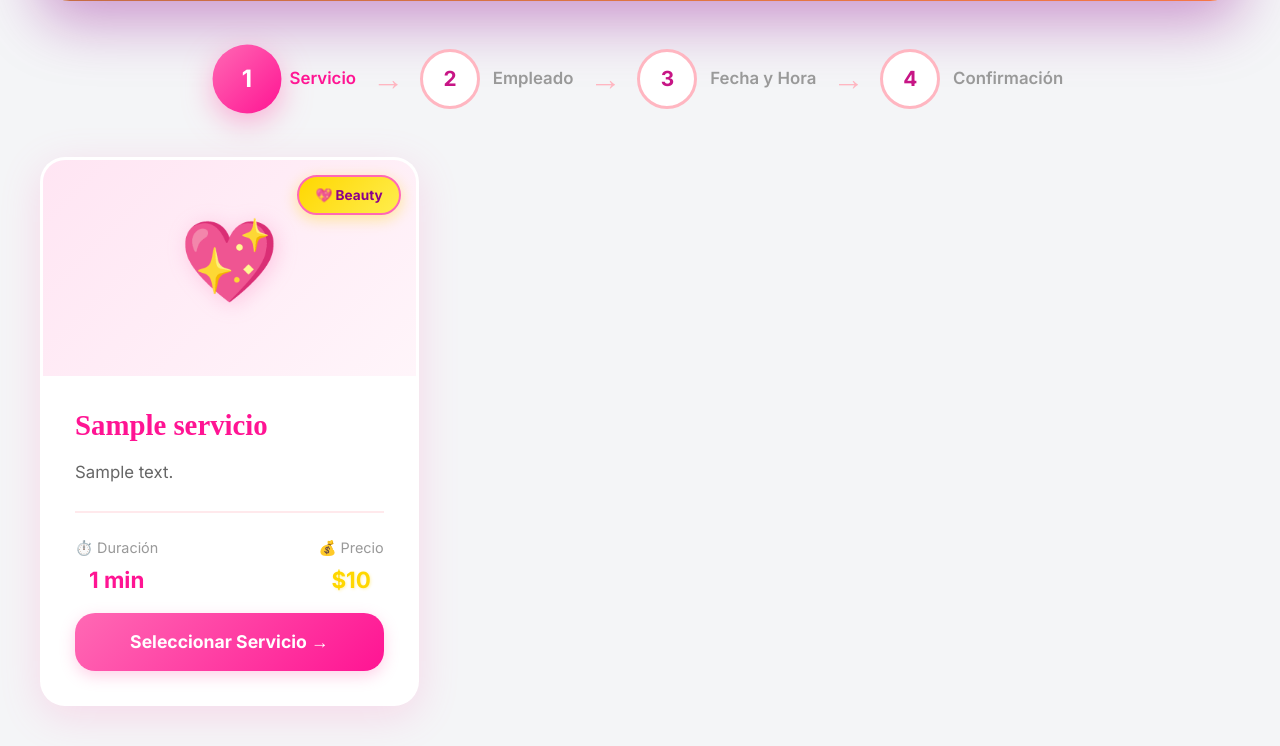
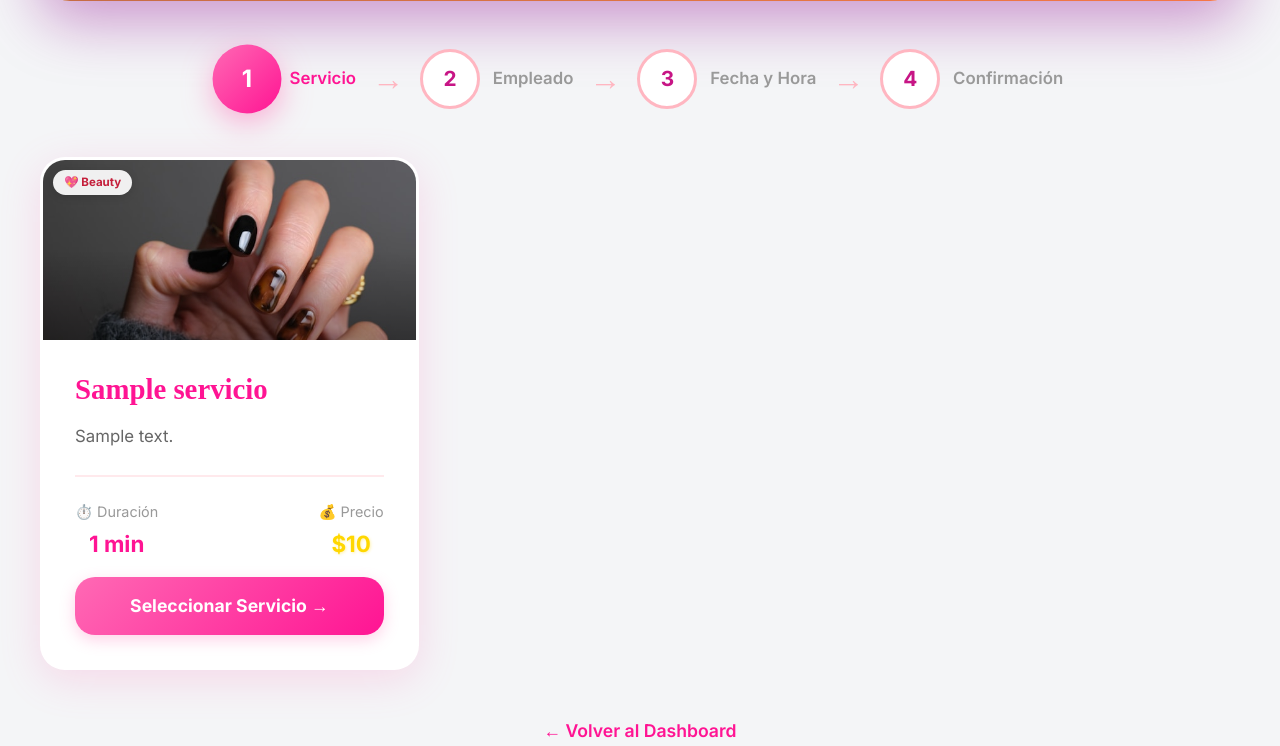
Before and after one commit to SaraKerrigan2001/Rossmix_flask, a Flask app: page /citas/agendar/paso1 in a window 1280 px wide. Shown: the part 371-1117 px from the top of the page. Run offline with Flask 3, Linux system fonts and the light colour scheme; the visitor is signed in with stand-in values (Sample User, id 1); tables that the repository leaves empty hold one stand-in row (values such as "Sample post"); parts of the project's set-up code (start-up, migrations or seed data) failed here and were passed over; some libraries are stand-ins or nearby versions.

Commit message:
feat: add real service images to paso1_servicio, download 19 service photos

```diff
--- a/app/templates/citas/paso1_servicio.html
+++ b/app/templates/citas/paso1_servicio.html
@@ -162,22 +162,29 @@
     }
 
     .service-header {
-        background: linear-gradient(135deg, #ffe5f3 0%, #fff5fa 100%);
-        padding: 2.5rem 2rem;
-        text-align: center;
         position: relative;
+        padding: 0;
     }
 
     .service-icon {
-        font-size: 5rem;
-        margin-bottom: 1rem;
-        filter: drop-shadow(3px 3px 10px rgba(255, 105, 180, 0.3));
-        display: inline-block;
-        transition: transform 0.3s;
+        width: 100%;
+        height: 180px;
+        overflow: hidden;
+        border-radius: 16px 16px 0 0;
+        position: relative;
     }
-
-    .service-card:hover .service-icon {
-        transform: scale(1.15) rotate(5deg);
+    .service-icon img {
+        width: 100%;
+        height: 100%;
+        object-fit: cover;
+        transition: transform 0.4s ease;
+    }
+    .service-card:hover .service-icon img {
+        transform: scale(1.08);
+    }
+    .service-icon-overlay {
+        position: absolute; inset: 0;
+        background: linear-gradient(180deg, transparent 50%, rgba(0,0,0,0.35) 100%);
     }
 
     .service-body {
@@ -231,16 +238,17 @@
     /* Badge Categoría */
     .category-badge {
         position: absolute;
-        top: 15px;
-        right: 15px;
-        background: linear-gradient(135deg, #ffd700, #ffed4e);
-        color: #8b008b;
-        padding: 0.5rem 1rem;
+        top: 10px;
+        left: 10px;
+        z-index: 2;
+        background: rgba(255,255,255,0.92);
+        color: #c41e3a;
+        padding: 0.25rem 0.7rem;
         border-radius: 20px;
         font-weight: 700;
-        font-size: 0.85rem;
-        box-shadow: 0 4px 15px rgba(255, 215, 0, 0.4);
-        border: 2px solid #ff69b4;
+        font-size: 0.72rem;
+        backdrop-filter: blur(4px);
+        box-shadow: 0 2px 8px rgba(0,0,0,0.12);
     }
 
     /* Botón Seleccionar */
@@ -349,22 +357,63 @@
     <a href="{{ url_for('agendar_paso2', id_servicio=servicio.id_servicio) }}" class="service-card">
         <div class="service-header">
             <div class="category-badge">
-                {% if 'Uña' in servicio.nombre_servicio %}💅 Uñas
-                {% elif 'Cabello' in servicio.nombre_servicio or 'Pelo' in servicio.nombre_servicio %}💇 Cabello
+                {% if 'Uña' in servicio.nombre_servicio or 'Manicure' in servicio.nombre_servicio or 'Pedicure' in servicio.nombre_servicio %}💅 Uñas
+                {% elif 'Corte' in servicio.nombre_servicio or 'Tinte' in servicio.nombre_servicio or 'Mecha' in servicio.nombre_servicio or 'Keratina' in servicio.nombre_servicio or 'Brushing' in servicio.nombre_servicio %}💇 Cabello
                 {% elif 'Ceja' in servicio.nombre_servicio or 'Pestaña' in servicio.nombre_servicio %}👁️ Cejas
-                {% elif 'Depilación' in servicio.nombre_servicio or 'Láser' in servicio.nombre_servicio %}✨ Depilación
+                {% elif 'Depilación' in servicio.nombre_servicio %}✨ Depilación
+                {% elif 'Facial' in servicio.nombre_servicio or 'Limpieza' in servicio.nombre_servicio %}🌿 Facial
                 {% else %}💖 Beauty
                 {% endif %}
             </div>
-            <div class="service-icon">
-                {% if 'Uña' in servicio.nombre_servicio %}💅
-                {% elif 'Cabello' in servicio.nombre_servicio or 'Pelo' in servicio.nombre_servicio %}💇
-                {% elif 'Ceja' in servicio.nombre_servicio or 'Pestaña' in servicio.nombre_servicio %}👁️
-                {% elif 'Depilación' in servicio.nombre_servicio or 'Láser' in servicio.nombre_servicio %}✨
-                {% else %}💖
-                {% endif %}
-            </div>
         </div>
+
+        <!-- Imagen del servicio -->
+        <div class="service-icon">
+            {% set n = servicio.nombre_servicio %}
+            {% if 'Manicure Clásico' in n %}
+                <img src="{{ url_for('static', filename='images/servicios/manicure_clasico.jpg') }}" alt="{{ n }}" onerror="this.parentElement.style.background='linear-gradient(135deg,#ffe5f3,#ffc8e3)'">
+            {% elif 'Gel' in n and ('Manicure' in n or 'Uña' in n) %}
+                <img src="{{ url_for('static', filename='images/servicios/manicure_gel.jpg') }}" alt="{{ n }}" onerror="this.parentElement.style.background='linear-gradient(135deg,#f5e5ff,#e8d0ff)'">
+            {% elif 'Pedicure' in n %}
+                <img src="{{ url_for('static', filename='images/servicios/pedicure_spa.jpg') }}" alt="{{ n }}" onerror="this.parentElement.style.background='linear-gradient(135deg,#d4f0ff,#b8e3ff)'">
+            {% elif 'Acrílica' in n or 'Acrilica' in n %}
+                <img src="{{ url_for('static', filename='images/servicios/unas_acrilicas.jpg') }}" alt="{{ n }}" onerror="this.parentElement.style.background='linear-gradient(135deg,#ffe8cc,#ffd4a3)'">
+            {% elif 'Decoración' in n %}
+                <img src="{{ url_for('static', filename='images/servicios/decoracion_unas.jpg') }}" alt="{{ n }}" onerror="this.parentElement.style.background='linear-gradient(135deg,#ffe5f3,#ffc8e3)'">
+            {% elif 'Corte Dama' in n %}
+                <img src="{{ url_for('static', filename='images/servicios/corte_dama.jpg') }}" alt="{{ n }}" onerror="this.parentElement.style.background='linear-gradient(135deg,#dcfce7,#bbf7d0)'">
+            {% elif 'Corte Caballero' in n %}
+                <img src="{{ url_for('static', filename='images/servicios/corte_caballero.jpg') }}" alt="{{ n }}" onerror="this.parentElement.style.background='linear-gradient(135deg,#dbeafe,#bfdbfe)'">
+            {% elif 'Tinte' in n %}
+                <img src="{{ url_for('static', filename='images/servicios/tinte_completo.jpg') }}" alt="{{ n }}" onerror="this.parentElement.style.background='linear-gradient(135deg,#fef3c7,#fde68a)'">
+            {% elif 'Balayage' in n or 'Mecha' in n %}
+                <img src="{{ url_for('static', filename='images/servicios/mechas_balayage.jpg') }}" alt="{{ n }}" onerror="this.parentElement.style.background='linear-gradient(135deg,#ffe5f3,#ffc8e3)'">
+            {% elif 'Keratina' in n or 'Alisado' in n %}
+                <img src="{{ url_for('static', filename='images/servicios/keratina_alisado.jpg') }}" alt="{{ n }}" onerror="this.parentElement.style.background='linear-gradient(135deg,#f5e5ff,#e8d0ff)'">
+            {% elif 'Brushing' in n or 'Peinado' in n %}
+                <img src="{{ url_for('static', filename='images/servicios/brushing_peinado.jpg') }}" alt="{{ n }}" onerror="this.parentElement.style.background='linear-gradient(135deg,#d4f0ff,#b8e3ff)'">
+            {% elif 'Pierna' in n %}
+                <img src="{{ url_for('static', filename='images/servicios/depilacion_piernas.jpg') }}" alt="{{ n }}" onerror="this.parentElement.style.background='linear-gradient(135deg,#dcfce7,#bbf7d0)'">
+            {% elif 'Axila' in n %}
+                <img src="{{ url_for('static', filename='images/servicios/depilacion_axilas.jpg') }}" alt="{{ n }}" onerror="this.parentElement.style.background='linear-gradient(135deg,#ffe8cc,#ffd4a3)'">
+            {% elif 'Facial' in n and 'Depilación' in n %}
+                <img src="{{ url_for('static', filename='images/servicios/depilacion_facial.jpg') }}" alt="{{ n }}" onerror="this.parentElement.style.background='linear-gradient(135deg,#fef3c7,#fde68a)'">
+            {% elif 'Diseño' in n and 'Ceja' in n %}
+                <img src="{{ url_for('static', filename='images/servicios/diseno_cejas.jpg') }}" alt="{{ n }}" onerror="this.parentElement.style.background='linear-gradient(135deg,#dbeafe,#bfdbfe)'">
+            {% elif 'Laminado' in n %}
+                <img src="{{ url_for('static', filename='images/servicios/laminado_cejas.jpg') }}" alt="{{ n }}" onerror="this.parentElement.style.background='linear-gradient(135deg,#ffe5f3,#ffc8e3)'">
+            {% elif 'Extensión' in n or 'Extension' in n %}
+                <img src="{{ url_for('static', filename='images/servicios/extensiones_pestanas.jpg') }}" alt="{{ n }}" onerror="this.parentElement.style.background='linear-gradient(135deg,#f5e5ff,#e8d0ff)'">
+            {% elif 'Lifting' in n %}
+                <img src="{{ url_for('static', filename='images/servicios/lifting_pestanas.jpg') }}" alt="{{ n }}" onerror="this.parentElement.style.background='linear-gradient(135deg,#d4f0ff,#b8e3ff)'">
+            {% elif 'Limpieza' in n or ('Facial' in n and 'Limpieza' in n) %}
+                <img src="{{ url_for('static', filename='images/servicios/limpieza_facial.jpg') }}" alt="{{ n }}" onerror="this.parentElement.style.background='linear-gradient(135deg,#dcfce7,#bbf7d0)'">
+            {% else %}
+                <img src="{{ url_for('static', filename='images/nails/manicure_clasico.jpg') }}" alt="{{ n }}" onerror="this.parentElement.style.background='linear-gradient(135deg,#ffe5f3,#ffc8e3)'">
+            {% endif %}
+            <div class="service-icon-overlay"></div>
+        </div>
+
         <div class="service-body">
             <h3 class="service-title">{{ servicio.nombre_servicio }}</h3>
             <p class="service-description">
```
Also changed, not shown: app/static/images/servicios/brushing_peinado.jpg (added), app/static/images/servicios/corte_caballero.jpg (added), app/static/images/servicios/corte_dama.jpg (added), app/static/images/servicios/decoracion_unas.jpg (added), app/static/images/servicios/depilacion_axilas.jpg (added), app/static/images/servicios/depilacion_facial.jpg (added), app/static/images/servicios/depilacion_piernas.jpg (added), app/static/images/servicios/diseno_cejas.jpg (added), app/static/images/servicios/extensiones_pestanas.jpg (added), app/static/images/servicios/keratina_alisado.jpg (added), app/static/images/servicios/laminado_cejas.jpg (added), app/static/images/servicios/lifting_pestanas.jpg (added), app/static/images/servicios/limpieza_facial.jpg (added), app/static/images/servicios/manicure_clasico.jpg (added), 5 more files.
